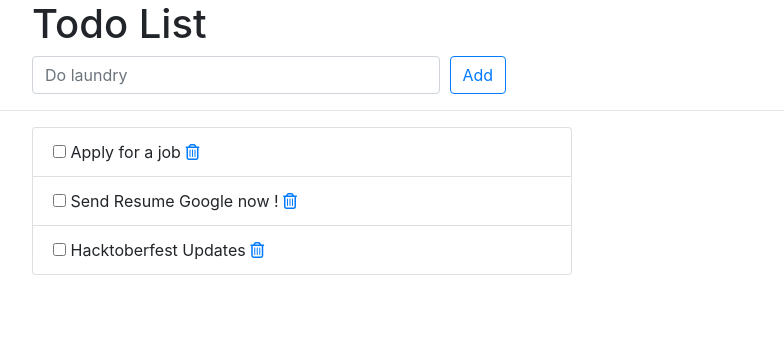
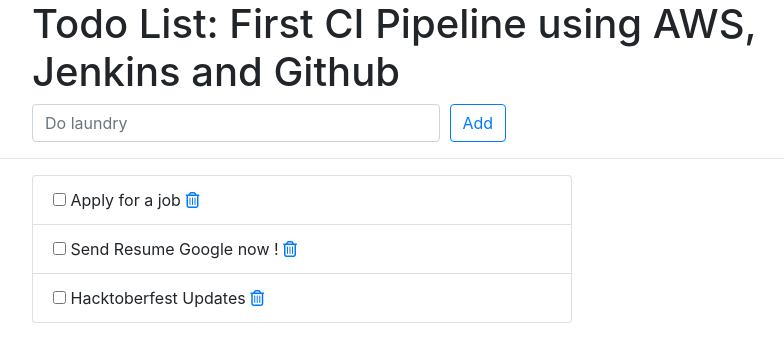
Before and after one commit to Anceley-Mahara/Django-Todo-CI-CD-with-Jenkins, a Django app: page /todos/ in a window 1280 px wide. Shown: the top 362 px of the page, without its empty margins (243-1027 px from the left). Run offline with Django 3.2, Linux system fonts and the light colour scheme; data comes from the database, SQL or seed files in the repository; some libraries are stand-ins or nearby versions.

Commit message:
Edited heading to confirm CI

```diff
--- a/todos/templates/todos/index.html
+++ b/todos/templates/todos/index.html
@@ -12,7 +12,7 @@
     <div class="offset-md-2 col-lg-9">
       <div class="page-header">
         <h1>
-          Todo List
+          Todo List: First CI Pipeline using AWS, Jenkins and Github
         </h1>
       </div>
     </div>
```
